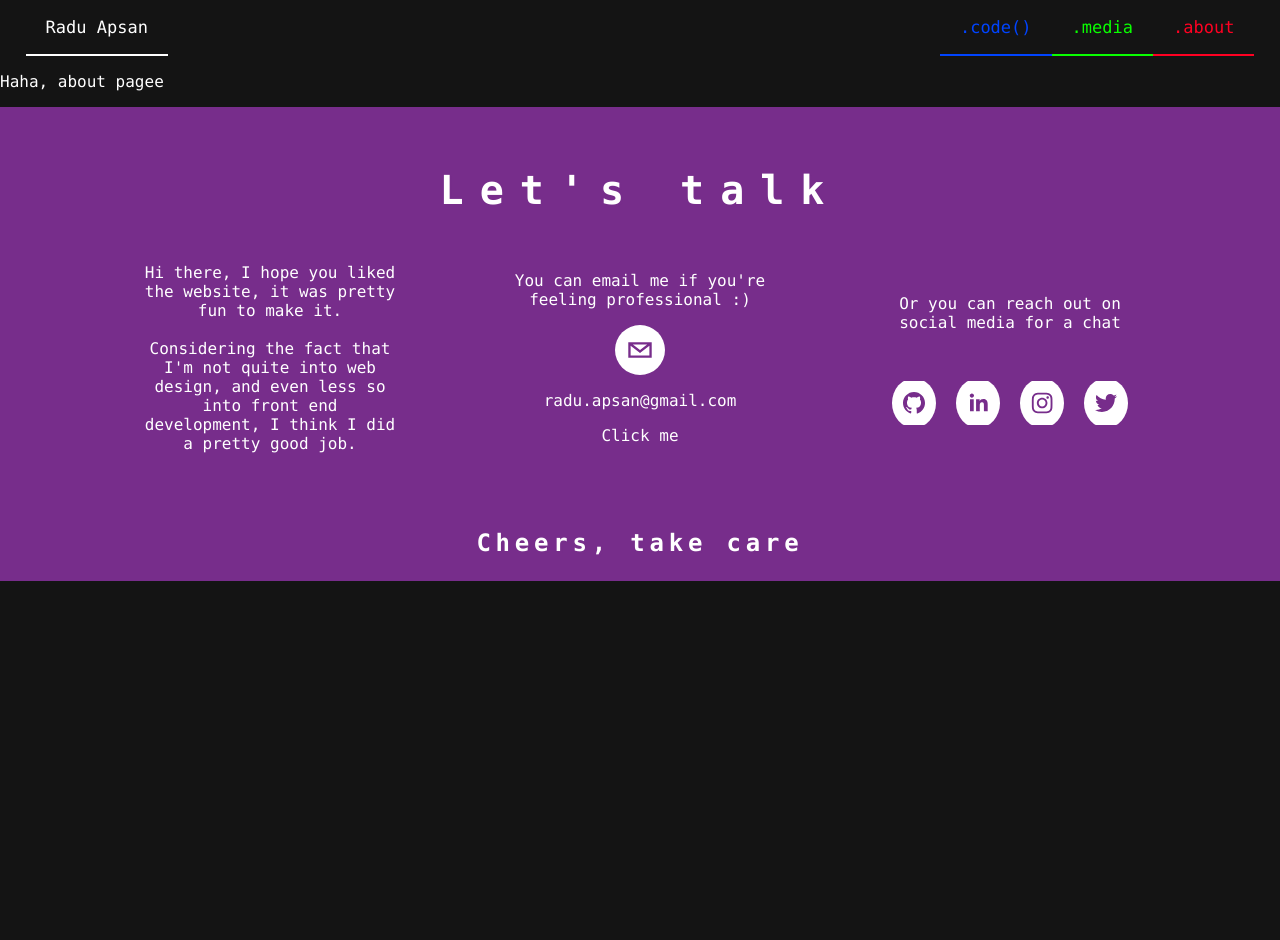
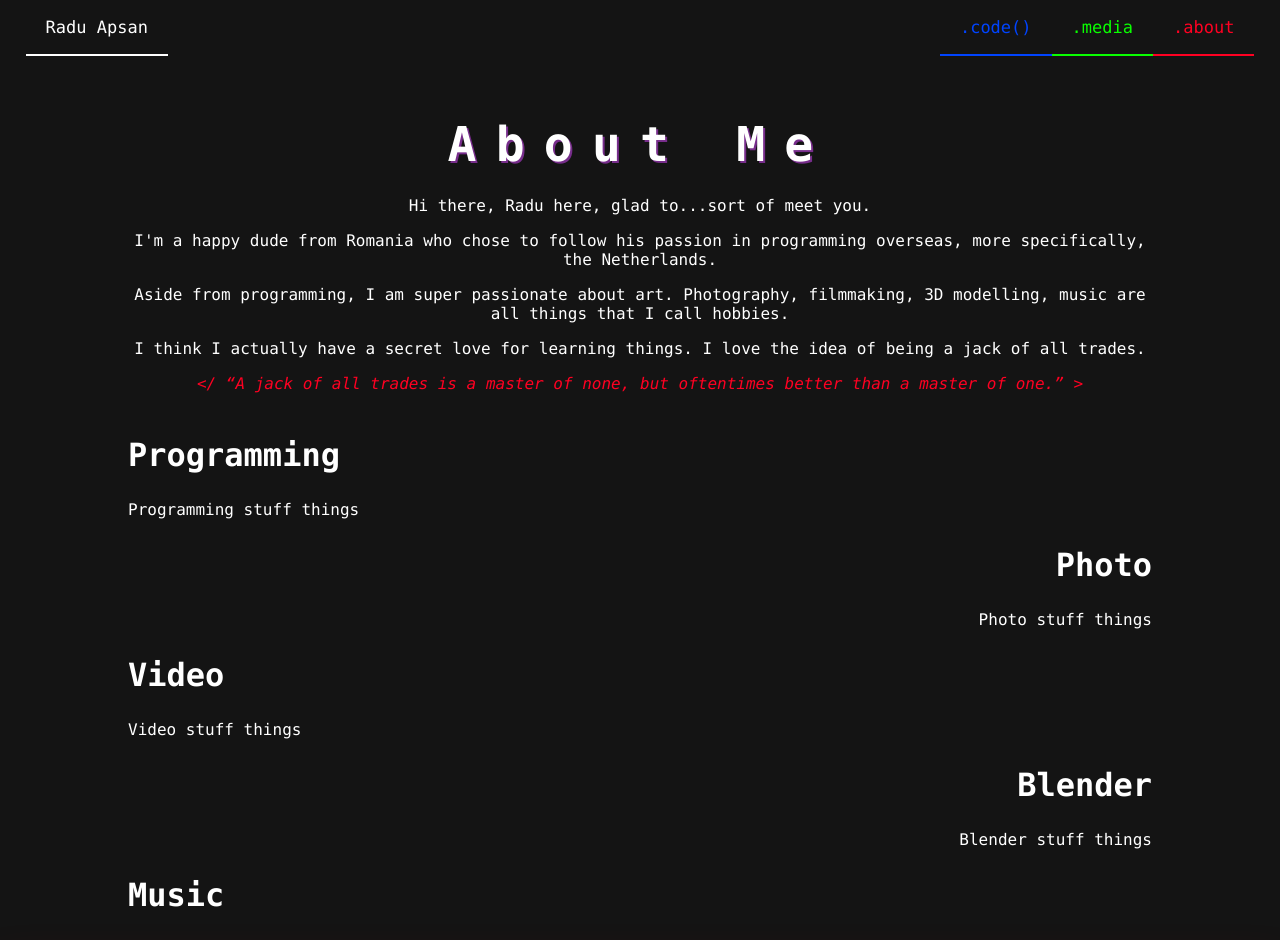
Before and after one commit to Raiduy/portfolio-website, a React (Create React App) app: page /about in a window 1280 px wide. Shown: the top 940 px of the page. Before the commit the page ends 800 px from the top, so only its background shows below. Built offline with nearby package versions, Linux system fonts and the light colour scheme.

Commit message:
Added content for about me page

```diff
--- a/src/components/ContactMe.css
+++ b/src/components/ContactMe.css
@@ -1,5 +1,5 @@
 .contact-container {
-  background-color: #772D8B;
+  /* background-color: #772D8B; */
   display: flex;
   flex-direction: column;
   justify-content: center;
@@ -15,6 +15,7 @@
 
 .contact-title>h1 {
   font-size: 2.5rem;
+  margin-top: 40px;
 }
 
 .col {
--- a/src/pages/AboutPage.css
+++ b/src/pages/AboutPage.css
@@ -0,0 +1,32 @@
+.about-wrapper>hr {
+  height: 3px;
+  color: #FF0022;
+  background-color: #FF0022;
+  box-shadow: 0px 0px 50px #FF0022;
+}
+
+.about-container {
+  display: flex;
+  flex-direction: column;
+  justify-content: center;
+  align-items: center;
+}
+
+.about-intro {
+  width: 80vw;
+  text-align: center;
+}
+
+#jack {
+  font-style: italic;
+  color: #FF0022
+}
+
+.about-contents {
+  width: 80vw;
+  left: 100px;
+}
+
+section:nth-child(even) {
+  text-align: right;
+}
--- a/src/pages/AboutPage.js
+++ b/src/pages/AboutPage.js
@@ -2,14 +2,87 @@ import './AboutPage.css';
 import Navbar from "../components/Navbar.js";
 import ContactMe from '../components/ContactMe.js';
 
-function Coding() {
+function AboutPage() {
   return(
-    <div>
+    <div class="about-wrapper">
       <Navbar />
-      <p>Haha, about pagee</p>
+      <div class="about-container">
+        <div class="about-intro">
+          <h1>About Me</h1>
+          <p>
+            Hi there, Radu here, glad to...sort of meet you.
+          </p>
+          <p>
+            I'm a happy dude from Romania who chose to follow his passion
+            in programming overseas, more specifically, the Netherlands.
+          </p>
+          <p>
+            Aside from programming, I am super passionate about art.
+            Photography, filmmaking, 3D modelling, music are all things
+            that I call hobbies.
+          </p>
+          <p>
+            I think I actually have a secret love for learning things. I
+            love the idea of being a jack of all trades.
+          </p>
+          <p id="jack">
+            &lt;&#47; “A jack of all trades is a master of none,
+            but oftentimes better than a master of one.” &gt;
+          </p>
+        </div>
+
+        <div class="about-contents">
+          <section class="about-programming">
+            <h2>
+              Programming
+            </h2>
+            <p>
+              Programming stuff things
+            </p>
+          </section>
+
+          <section class="about-photo">
+            <h2>
+              Photo
+            </h2>
+            <p>
+              Photo stuff things
+            </p>
+          </section>
+
+          <section class="about-video">
+            <h2>
+              Video
+            </h2>
+            <p>
+              Video stuff things
+            </p>
+          </section>
+
+          <section class="about-blender">
+            <h2>
+              Blender
+            </h2>
+            <p>
+              Blender stuff things
+            </p>
+          </section>
+
+          <section class="about-music">
+            <h2>
+              Music
+            </h2>
+            <p>
+              Music stuff things
+            </p>
+          </section>
+        </div>
+      </div>
+      <hr/>
       <ContactMe />
+      <hr/>
     </div>
   );
 }
 
-export default Coding;
+export default AboutPage;
--- a/src/pages/CodingPage.css
+++ b/src/pages/CodingPage.css
@@ -0,0 +1,6 @@
+.coding-wrapper>hr {
+  height: 3px;
+  color: #0044ff;
+  background-color: #0044ff;
+  box-shadow: 0px 0px 50px #0044ff;
+}
--- a/src/pages/CodingPage.js
+++ b/src/pages/CodingPage.js
@@ -7,7 +7,9 @@ function Coding() {
     <div class="coding-wrapper">
       <Navbar />
       <p>Haha, coding pagee</p>
+      <hr/>
       <ContactMe />
+      <hr/>
     </div>
   );
 }
--- a/src/pages/MediaPage.css
+++ b/src/pages/MediaPage.css
@@ -0,0 +1,6 @@
+.media-wrapper>hr {
+  height: 3px;
+  color: #09ff00;
+  background-color: #09ff00;
+  box-shadow: 0px 0px 50px #09ff00;
+}
--- a/src/pages/MediaPage.js
+++ b/src/pages/MediaPage.js
@@ -2,14 +2,16 @@ import './MediaPage.css';
 import ContactMe from "../components/ContactMe.js";
 import Navbar from "../components/Navbar.js";
 
-function Coding() {
+function MediaPage() {
   return(
-    <div>
+    <div class="media-wrapper">
       <Navbar />
       <p>Haha, media pagee</p>
+      <hr/>
       <ContactMe />
+      <hr/>
     </div>
   );
 }
 
-export default Coding;
+export default MediaPage;
```
